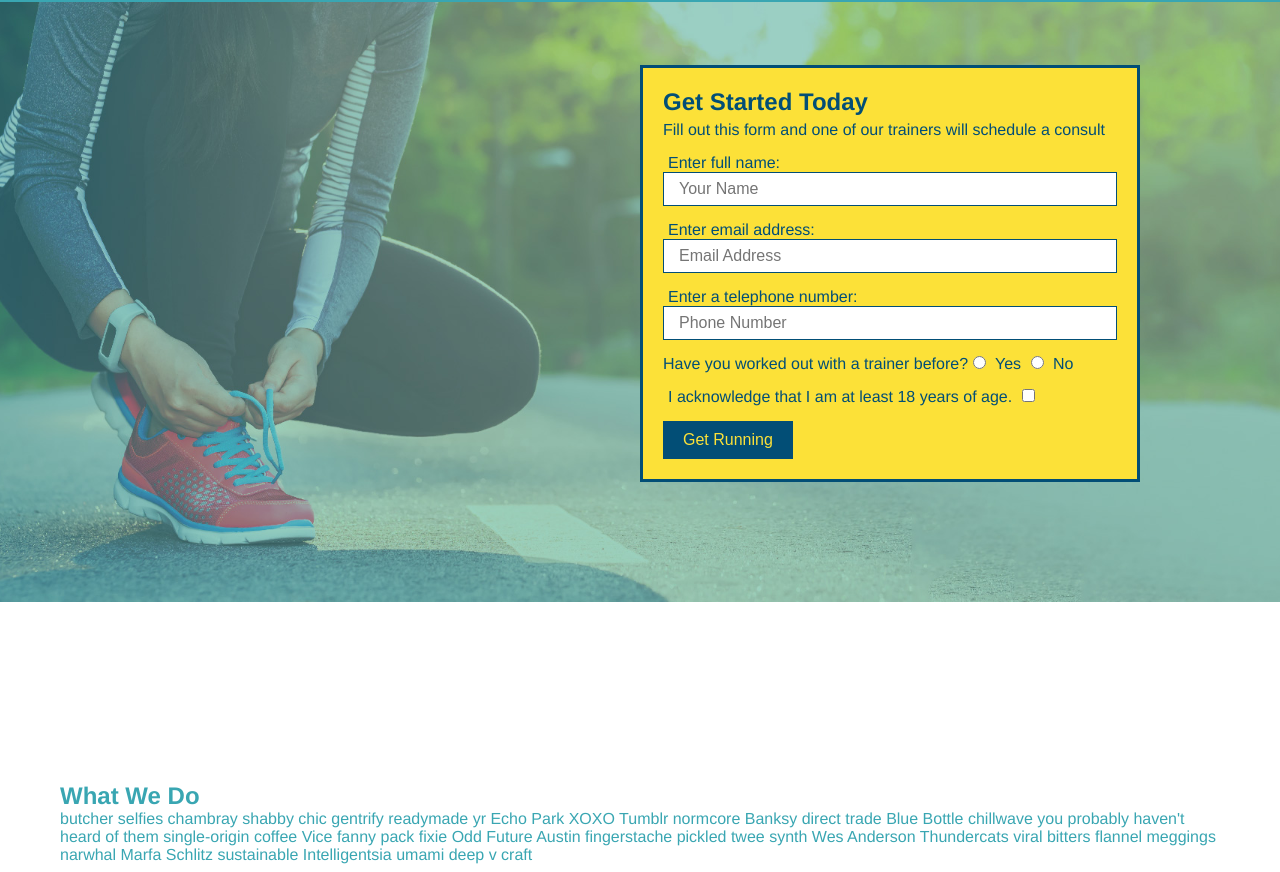
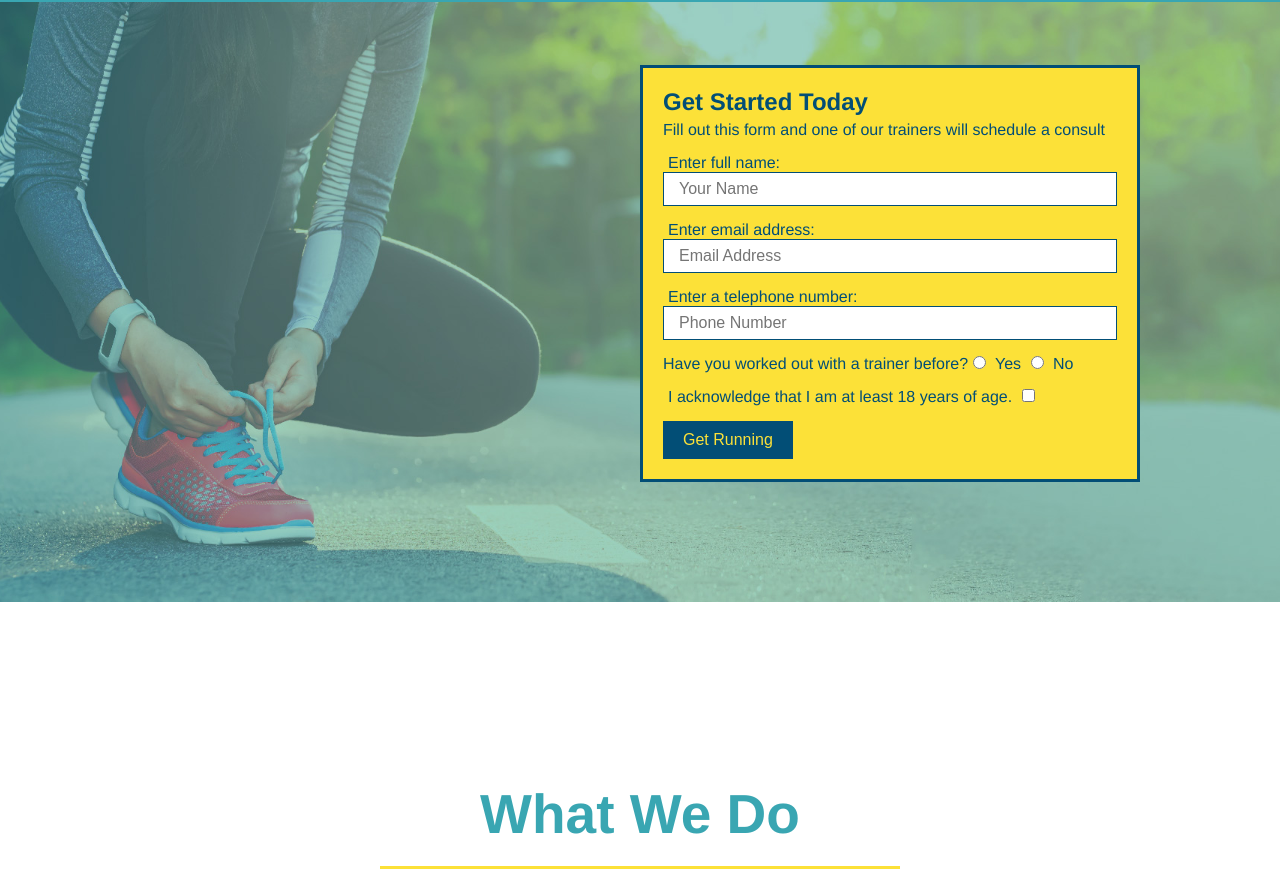
Before and after one commit to petertrai/Run-Buddy, a plain HTML site: page index.html in a window 1280 px wide. Shown: the part 80-952 px from the top of the page. Drawn offline with Linux system fonts and the light colour scheme.

Commit message:
Style what we do section

```diff
--- a/assets/style.css
+++ b/assets/style.css
@@ -101,3 +101,22 @@ section {
     padding: 10px 20px;
     font-size: 16px;
 }
+.intro {
+    text-align: center;
+}
+.intro h2 {
+    font-size: 55px;
+    color: 024e76;
+    margin-bottom: 35px;
+    padding: 0px 100px 20px 100px;
+    border-bottom: 3px solid;
+    border-color: #fce138;
+    display: inline-block;
+}
+.intro p {
+    line-height: 1.7;
+    color: #39a6b2;
+    width: 80%;
+    font-size: 20px;
+    margin: 0 auto;
+}
--- a/index.html
+++ b/index.html
@@ -69,7 +69,7 @@
    </section>
 
    <!-- "what we do" section-->
-   <section id="what-we-do">
+   <section id="what-we-do" class="intro">
     <h2>What We Do</h2>
     <p>butcher selfies chambray shabby chic gentrify readymade yr Echo Park XOXO Tumblr normcore Banksy direct trade Blue Bottle chillwave you probably haven't heard of them single-origin coffee Vice fanny pack fixie Odd Future Austin fingerstache pickled twee synth Wes Anderson Thundercats viral bitters flannel meggings narwhal Marfa Schlitz sustainable Intelligentsia umami deep v craft</p>
    </section>
```
